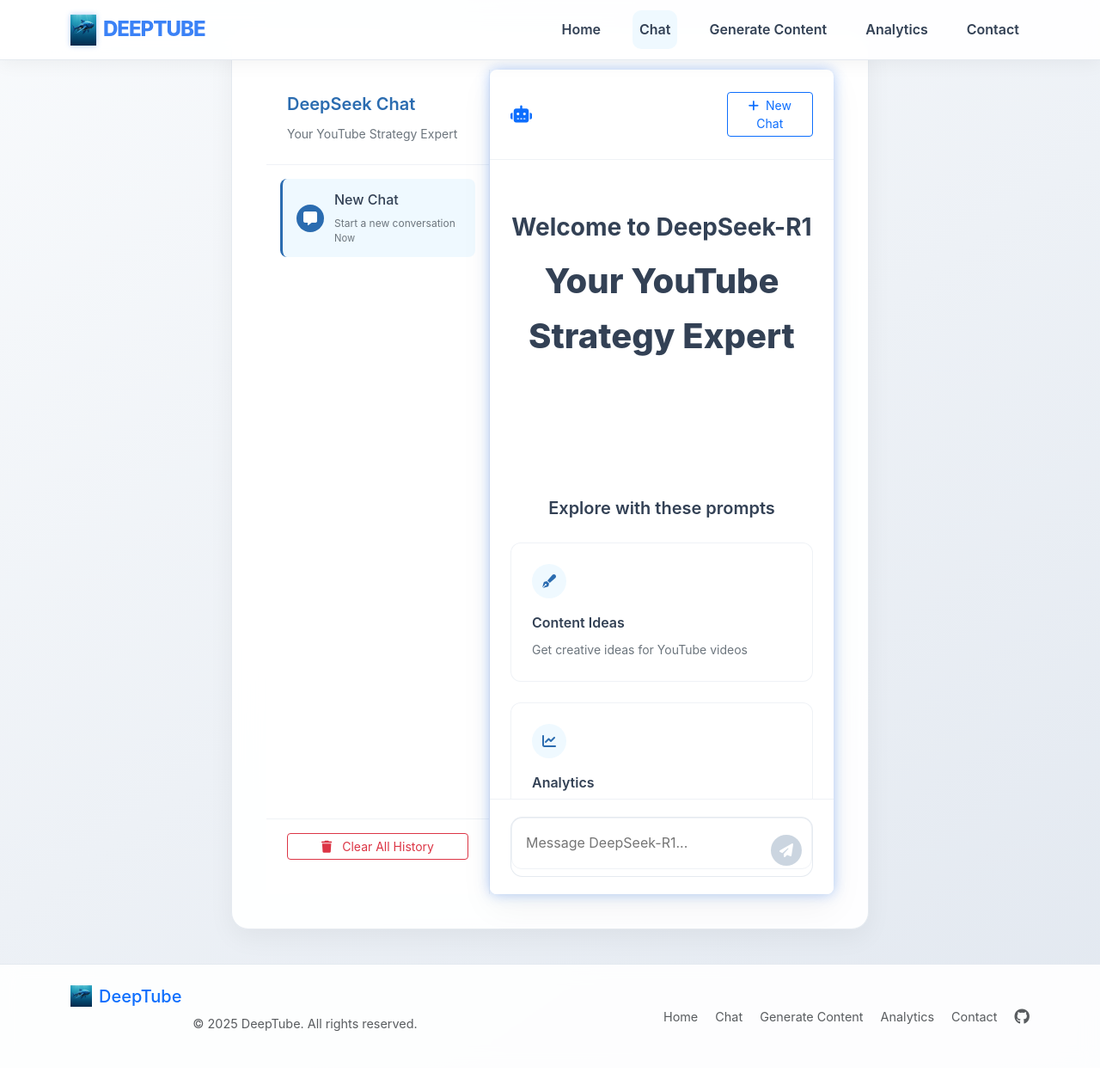
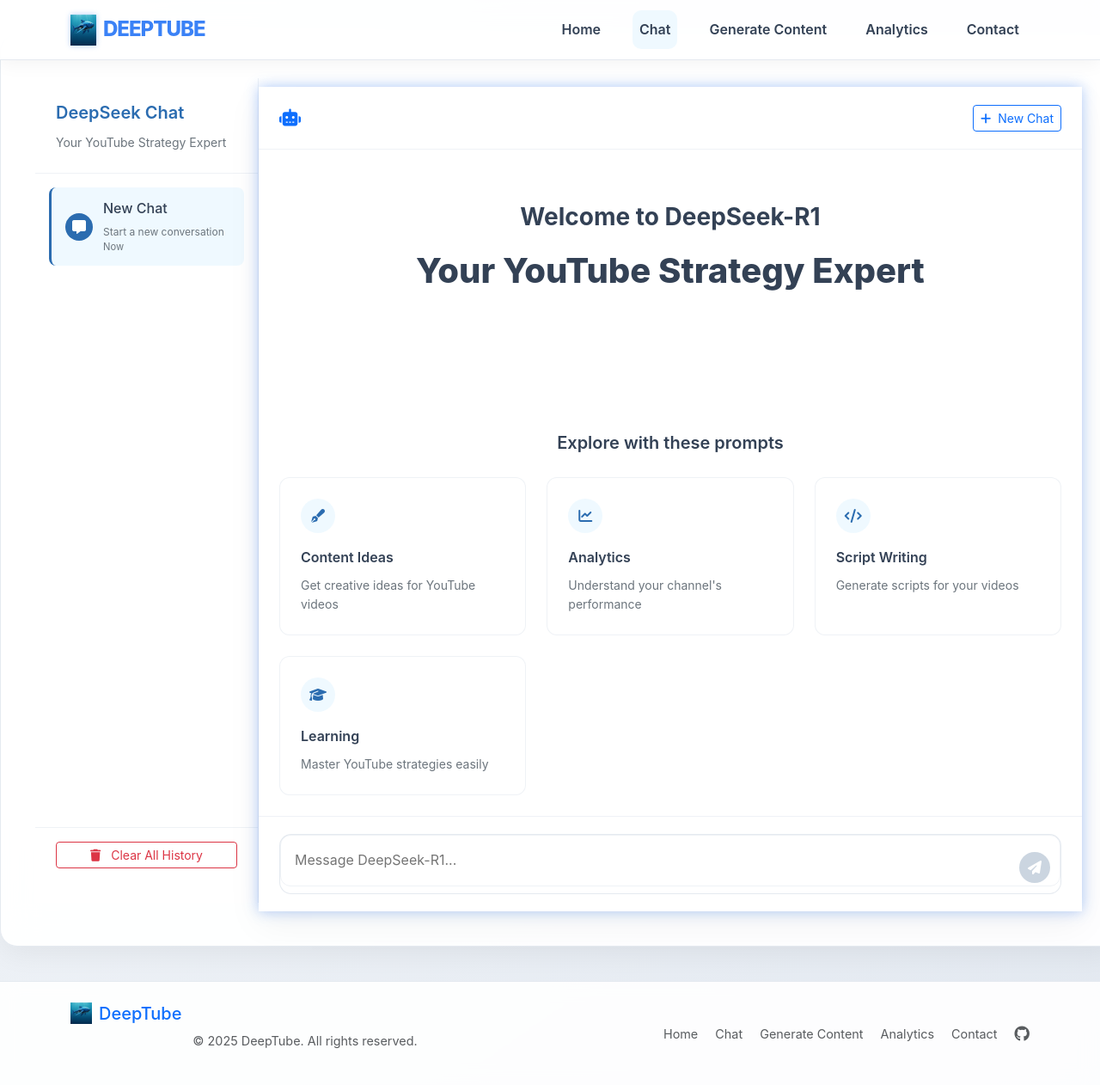
Before and after one commit to Waqas-Baloch99/DeepTube, a Django app: page /chat/ in a window 1280 px wide. Shown: the whole page at 86% size. Before the commit the page ends 1199 px from the top, so only its background shows below. Run offline with Django 5.2, Linux system fonts and the light colour scheme.

Commit message:
Update index.html

```diff
--- a/youtubeapp/templates/youtubeapp/index.html
+++ b/youtubeapp/templates/youtubeapp/index.html
@@ -15,26 +15,37 @@
         --text-light: #6c757d;
     }
 
+    /* Ensure full-page layout */
+    body {
+        margin: 0;
+        padding: 0;
+        overflow-x: hidden; /* Prevent horizontal scroll */
+    }
+
     /* Main layout structure */
     .chat-layout {
         display: flex;
-        min-height: calc(100vh - 76px); /* Adjust based on header height */
+        min-height: calc(100vh - 76px); /* Adjust for navbar height */
         margin: 0;
         padding: 0;
         box-sizing: border-box;
+        width: 100vw; /* Full viewport width */
+        max-width: 100%; /* Prevent overflow */
     }
 
     /* Sidebar styles */
     .sidebar {
         width: var(--sidebar-width);
+        min-width: var(--sidebar-width); /* Prevent shrinking */
         background: var(--sidebar-bg);
         border-right: 1px solid var(--border-color);
         padding: 1.5rem 0;
         display: flex;
         flex-direction: column;
         transition: all 0.3s ease;
-        height: calc(100vh - 76px); /* Ensure sidebar takes full height minus header */
+        height: calc(100vh - 76px);
         overflow-y: auto;
+        flex-shrink: 0; /* Prevent sidebar from shrinking */
     }
 
     .sidebar-header {
@@ -148,9 +159,11 @@
         display: flex;
         flex-direction: column;
         background: var(--chat-bg);
-        border-radius: 0.5rem;
+        border-radius: 0; /* Remove border-radius for full width */
         overflow: hidden;
-        height: calc(100vh - 76px); /* Ensure chat container takes full height minus header */
+        height: calc(100vh - 76px);
+        min-width: 0; /* Prevent overflow */
+        width: 100%; /* Ensure full width */
     }
 
     .chat-header {
@@ -279,7 +292,7 @@
 
     .message-input {
         width: 100%;
-        padding: 1rem 4rem 1rem 1rem; /* Adjusted padding to accommodate only send button */
+        padding: 1rem 4rem 1rem 1rem;
         border: 1px solid var(--border-color);
         border-radius: 0.75rem;
         resize: none;
@@ -421,10 +434,12 @@
             flex-direction: column;
             height: auto;
             min-height: calc(100vh - 76px);
+            width: 100vw; /* Full width on smaller screens */
         }
 
         .sidebar {
             width: 100%;
+            min-width: 100%; /* Full width */
             height: auto;
             border-right: none;
             border-bottom: 1px solid var(--border-color);
@@ -437,6 +452,7 @@
         .chat-container {
             height: auto;
             min-height: calc(70vh - 76px);
+            width: 100%; /* Ensure full width */
         }
 
         .chat-body {
@@ -462,7 +478,7 @@
         }
 
         .message-input {
-            padding-right: 3rem; /* Adjusted for only send button */
+            padding-right: 3rem;
         }
 
         .input-actions {
@@ -476,7 +492,7 @@
 {% block content %}
 <div class="chat-layout">
     <!-- Sidebar with Chat History -->
-    <div class="sidebar">
+    <div class="sidebar" style="margin-top: 10px;">
         <div class="sidebar-header">
             <div class="sidebar-title">DeepSeek Chat</div>
             <div class="sidebar-subtitle">Your YouTube Strategy Expert</div>
@@ -520,7 +536,7 @@
     </div>
 
     <!-- Main Chat Area -->
-    <div class="chat-container">
+    <div class="chat-container" style="margin-top: 20px;">
         <div class="chat-header">
             <div class="chat-title">
                 <i class="fas fa-robot me-2 text-primary"></i> Chat with DeepSeek-R1
```
